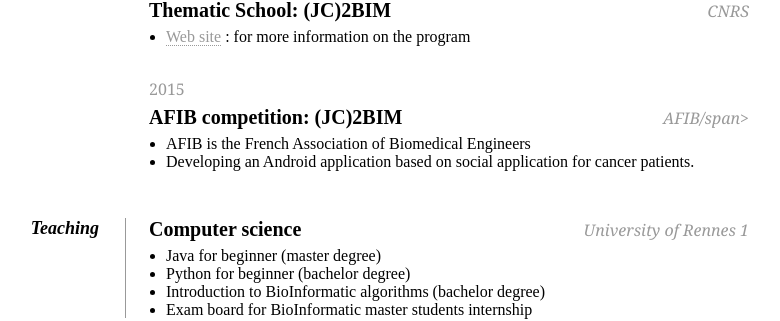
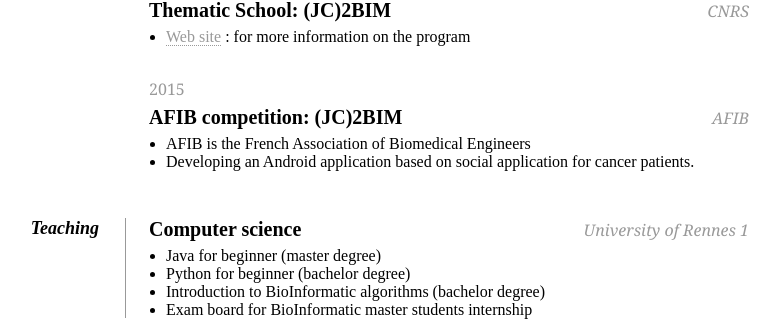
Before and after one commit to mlouarn/mlouarn.github.io, a Jekyll site: the page built from cv/index.html, in a window 1280 px wide and 900 px high, scrolled down 1876 px. Shown: the part 153-474 px from the top of the window, without its empty margins (291-1071 px from the left). Built offline with Jekyll 4.4.1, drawn with Linux system fonts in a browser that asks for light colours.

Commit message:
Update index.html

```diff
--- a/cv/index.html
+++ b/cv/index.html
@@ -128,7 +128,7 @@ title: CV
                     <li><a href="http://www.gdr-bim.cnrs.fr/?page_id=1007">Web site</a> : for more information on the program</li>
                 </ul>
                 <h3>2015</h3>
-                <h2>AFIB competition: (JC)2BIM<span>AFIB/span></h2>
+                <h2>AFIB competition: (JC)2BIM<span>AFIB</span></h2>
                 <ul>
                     <li>AFIB is the French Association of Biomedical Engineers</li>
                     <li>Developing an Android application based on social application for cancer patients.</li>
```
